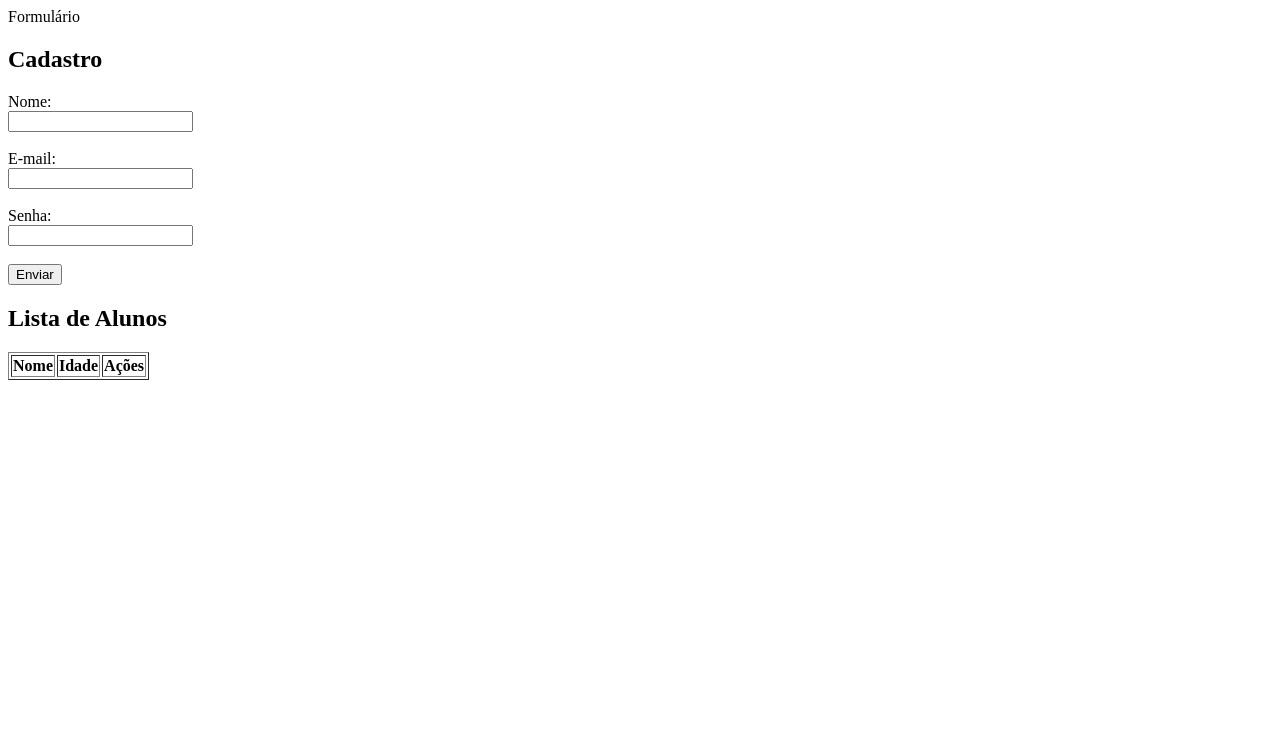
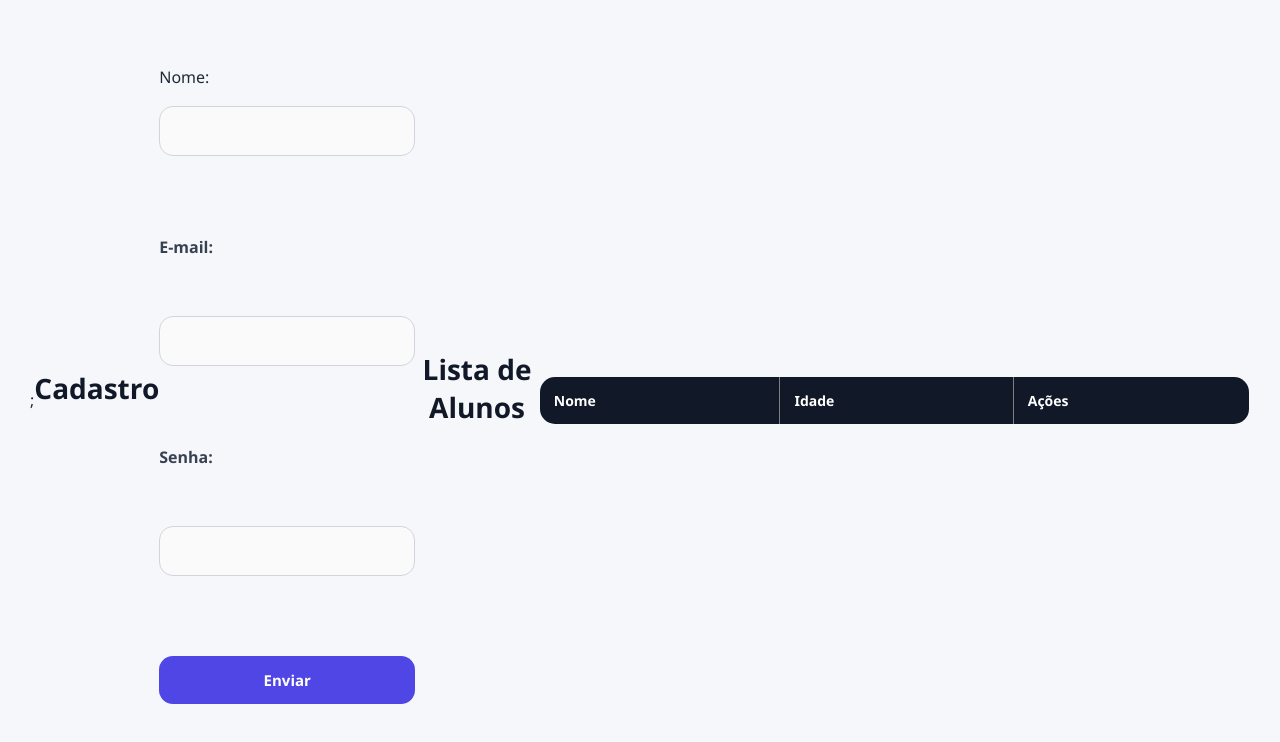
Before and after one commit to pietroppi/projeto_3A, a plain HTML site: page index.html in a window 1280 px wide. Drawn offline with Linux system fonts and the light colour scheme.

Commit message:
estetica para o css

```diff
--- a/index.html
+++ b/index.html
@@ -4,13 +4,14 @@
     <meta charset="UTF-8">
     <meta name="viewport" content="width=device-width, initial-scale=1.0">
     <title>Document</title>
+    <link rel="stylesheet" href="/style.css">
 </head>
 <body>
     <!DOCTYPE html>
 <html lang="pt-BR">
 <head>
-    <meta charset="UTF-8"
-    <meta name="viewport" content="width=device-width, initial-scale=1.0"
+    <meta charset="UTF-8">;
+    <meta name="viewport" content="width=device-width, initial-scale=1.0">
     <title>Formulário</title>
 </head>
 <body>
--- a/style.css
+++ b/style.css
@@ -0,0 +1,108 @@
+* {
+    margin: 0;
+    padding: 0;
+    box-sizing: border-box;
+    font-family: 'Segoe UI', Tahoma, Geneva, Verdana, sans-serif;
+}
+
+body {
+    background: #f5f7fb;
+    color: #1f2937;
+    display: flex;
+    justify-content: center;
+    align-items: center;
+    min-height: 100vh;
+    padding: 30px;
+}
+
+.container {
+    width: 100%;
+    max-width: 600px;
+    background: #ffffff;
+    border: 1px solid #e5e7eb;
+    border-radius: 24px;
+    padding: 35px;
+    box-shadow: 0 15px 40px rgba(0, 0, 0, 0.08);
+}
+
+h2 {
+    text-align: center;
+    margin-bottom: 25px;
+    font-size: 28px;
+    font-weight: 700;
+    color: #111827;
+}
+
+form {
+    display: flex;
+    flex-direction: column;
+    gap: 18px;
+    margin-bottom: 30px;
+}
+
+label {
+    font-weight: 600;
+    color: #374151;
+}
+
+input {
+    padding: 14px 16px;
+    border: 1px solid #d1d5db;
+    border-radius: 14px;
+    font-size: 15px;
+    background: #fafafa;
+    transition: 0.3s ease;
+}
+
+input:focus {
+    outline: none;
+    border-color: #4f46e5;
+    background: #ffffff;
+    box-shadow: 0 0 0 4px rgba(79, 70, 229, 0.12);
+}
+
+button {
+    padding: 14px;
+    border: none;
+    border-radius: 14px;
+    background: #4f46e5;
+    color: white;
+    font-size: 15px;
+    font-weight: 600;
+    cursor: pointer;
+    transition: 0.3s ease;
+}
+
+button:hover {
+    transform: translateY(-2px);
+    background: #4338ca;
+}
+
+table {
+    width: 100%;
+    border-collapse: collapse;
+    overflow: hidden;
+    border-radius: 16px;
+}
+
+th {
+    background: #111827;
+    color: white;
+    text-align: left;
+    padding: 14px;
+    font-size: 14px;
+}
+
+td {
+    padding: 14px;
+    border-bottom: 1px solid #e5e7eb;
+    background: white;
+}
+
+tr:last-child td {
+    border-bottom: none;
+}
+
+tr:hover td {
+    background: #f9fafb;
+}
```
